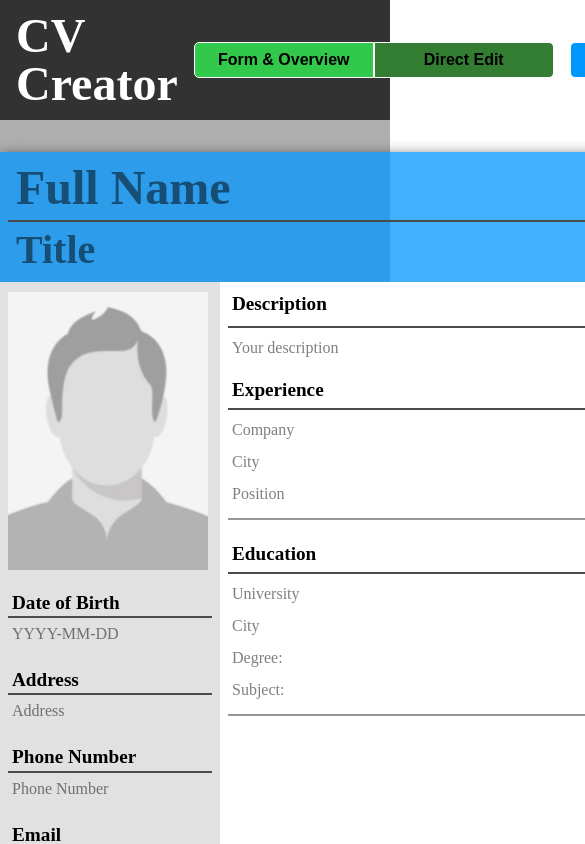
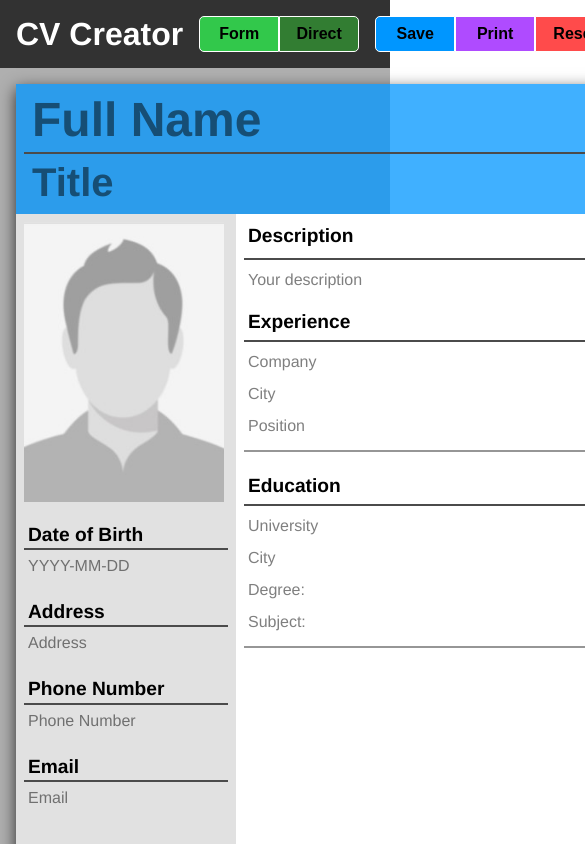
Before and after one commit to gizinski-jacek/cv-project-react, a React (Create React App) app: page / in a window 390 px wide. Shown: the top 844 px of the page, 585 px wide, since content can reach past the window. Built offline with nearby package versions, Linux system fonts and the light colour scheme.

Commit message:
Minor adjustments, fixes and cleanup.

```diff
--- a/src/App.css
+++ b/src/App.css
@@ -1,18 +1,16 @@
-* {
-	font-family: Helvetica;
-}
-
-button {
-	font-family: sans-serif;
-}
-
 :root {
 	font-size: 16px;
+	font-family: Helvetica;
 }
 
 body {
 	height: 100vh;
 	margin: 0;
+}
+
+button {
+	font-family: sans-serif;
+	cursor: pointer;
 }
 
 .header,
@@ -41,6 +39,7 @@ body {
 .header h1 {
 	display: flex;
 	align-items: center;
+	white-space: nowrap;
 }
 
 .mode {
@@ -66,8 +65,16 @@ body {
 	border-radius: 5px 0 0 5px;
 }
 
+#formOverviewBtn:after {
+	content: 'Form & Overview';
+}
+
 #directEditBtn {
 	border-radius: 0 5px 5px 0;
+}
+
+#directEditBtn:after {
+	content: 'Direct Edit';
 }
 
 .activeMode {
@@ -96,9 +103,17 @@ body {
 	background-color: rgb(200, 100, 255);
 }
 
+#printCV:after {
+	content: 'Reset CV';
+}
+
 #saveCV {
 	background-color: rgb(0, 150, 255);
 	border-radius: 5px 0 0 5px;
+}
+
+#saveCV:after {
+	content: 'Save CV';
 }
 
 #saveCV:hover {
@@ -114,6 +129,10 @@ body {
 	background-color: rgb(255, 100, 100);
 }
 
+#resetCV:after {
+	content: 'Reset CV';
+}
+
 .formOverviewMode {
 	display: flex;
 	justify-content: space-evenly;
@@ -123,6 +142,12 @@ body {
 .directEditMode {
 	width: 100%;
 	margin: 0 auto;
+}
+
+.directEditMode .headerCV,
+.directEditMode .leftPanelCV,
+.directEditMode .rightPanelCV {
+	cursor: pointer;
 }
 
 .overview,
@@ -186,7 +211,6 @@ p {
 	display: flex;
 	justify-content: space-between;
 	width: 100%;
-	height: 100%;
 	background-color: rgb(53, 45, 45);
 }
 
@@ -261,7 +285,7 @@ span.date {
 	border: 1px solid rgb(75, 75, 75);
 }
 
-:empty:not(:focus)::before {
+.main :empty:not(:focus)::before {
 	content: attr(placeholder_text);
 	color: rgba(0, 0, 0, 0.5);
 }
@@ -407,16 +431,58 @@ input[name='photo'] {
 	background-color: rgba(0, 0, 0, 0.75);
 }
 
-@media (max-width: 1350px) {
+@media (max-width: 1360px) {
 	.formOverviewMode {
 		flex-direction: column;
 	}
 
 	.overview {
+		margin: 1rem;
 		position: initial;
 	}
 
 	.dataForm {
+		margin: 1rem;
 		width: 800px;
 	}
 }
+
+@media (max-width: 1100px) {
+	.header h1 {
+		font-size: 2rem;
+	}
+
+	.dataControls button {
+		width: 80px;
+	}
+
+	#printCV:after {
+		content: 'Print';
+	}
+
+	#saveCV:after {
+		content: 'Save';
+	}
+
+	#resetCV:after {
+		content: 'Reset';
+	}
+}
+
+@media (max-width: 880px) {
+	.mode button {
+		width: 80px;
+	}
+
+	#formOverviewBtn:after {
+		content: 'Form';
+	}
+
+	#directEditBtn {
+		border-radius: 0 5px 5px 0;
+	}
+
+	#directEditBtn:after {
+		content: 'Direct';
+	}
+}
--- a/src/components/DirectEditComponents/OverviewDirect.js
+++ b/src/components/DirectEditComponents/OverviewDirect.js
@@ -16,6 +16,8 @@ function OverviewDirect(props) {
 		changeEducation,
 		addEducation,
 		removeEducation,
+		editing,
+		toggle,
 	} = props;
 
 	function showButton(e) {
@@ -37,10 +39,7 @@ function OverviewDirect(props) {
 
 	let expStartEndDate;
 	if (experience.startDate || education.endDate) {
-		expStartEndDate = experience.startDate.startDate(
-			' - ',
-			education.endDate
-		);
+		expStartEndDate = experience.startDate.startDate(' - ', education.endDate);
 	}
 
 	let eduStartEndDate;
@@ -49,7 +48,7 @@ function OverviewDirect(props) {
 	}
 
 	const experienceItems = experience.map((item) => {
-		if (props.editing.experience) {
+		if (editing.experience) {
 			return (
 				<ExperienceEdit
 					key={item.id}
@@ -61,15 +60,8 @@ function OverviewDirect(props) {
 			);
 		} else {
 			return (
-				<div
-					key={item.id}
-					className='item'
-					onClick={(e) => props.toggle(e, item.id)}
-				>
-					<span
-						className='date'
-						placeholder_text='Start Date - End Date'
-					>
+				<div key={item.id} className='item' onClick={(e) => toggle(e, item.id)}>
+					<span className='date' placeholder_text='Start Date - End Date'>
 						{expStartEndDate}
 					</span>
 					<p placeholder_text='Company'>{item.company}</p>
@@ -82,7 +74,7 @@ function OverviewDirect(props) {
 	});
 
 	const educationItems = education.map((item) => {
-		if (props.editing.education) {
+		if (editing.education) {
 			return (
 				<EducationEdit
 					key={item.id}
@@ -94,15 +86,8 @@ function OverviewDirect(props) {
 			);
 		} else {
 			return (
-				<div
-					key={item.id}
-					className='item'
-					onClick={(e) => props.toggle(e, item.id)}
-				>
-					<span
-						className='date'
-						placeholder_text='Start Date - End Date'
-					>
+				<div key={item.id} className='item' onClick={(e) => toggle(e, item.id)}>
+					<span className='date' placeholder_text='Start Date - End Date'>
 						{eduStartEndDate}
 					</span>
 					<p placeholder_text='University'>{item.university}</p>
@@ -119,7 +104,7 @@ function OverviewDirect(props) {
 		}
 	});
 
-	if (props.editing.personal) {
+	if (editing.personal) {
 		return (
 			<PersonalEdit
 				personal={personal}
@@ -132,25 +117,20 @@ function OverviewDirect(props) {
 	} else {
 		return (
 			<div ref={innerRef}>
-				<div className='headerCV' onClick={(e) => props.toggle(e)}>
+				<div className='headerCV' onClick={(e) => toggle(e)}>
 					<h1 placeholder_text='Full Name'>{fullName}</h1>
 					<hr className='blackHR' />
 					<h2 placeholder_text='Title'>{personal.title}</h2>
 				</div>
 				<div className='mainCVBody'>
-					<div
-						className='leftPanelCV'
-						onClick={(e) => props.toggle(e)}
-					>
+					<div className='leftPanelCV' onClick={(e) => toggle(e)}>
 						<div>
 							<img src={personal.photo} alt='' />
 						</div>
 						<div>
 							<h3>Date of Birth</h3>
 							<hr className='blackHR' />
-							<p placeholder_text='YYYY-MM-DD'>
-								{personal.birth}
-							</p>
+							<p placeholder_text='YYYY-MM-DD'>{personal.birth}</p>
 						</div>
 						<div>
 							<h3>Address</h3>
@@ -160,9 +140,7 @@ function OverviewDirect(props) {
 						<div>
 							<h3>Phone Number</h3>
 							<hr className='blackHR' />
-							<p placeholder_text='Phone Number'>
-								{personal.phone}
-							</p>
+							<p placeholder_text='Phone Number'>{personal.phone}</p>
 						</div>
 						<div>
 							<h3>Email</h3>
@@ -170,16 +148,11 @@ function OverviewDirect(props) {
 							<p placeholder_text='Email'>{personal.email}</p>
 						</div>
 					</div>
-					<div
-						className='rightPanelCV'
-						onClick={(e) => props.toggle(e)}
-					>
+					<div className='rightPanelCV' onClick={(e) => toggle(e)}>
 						<div className='description'>
 							<h3>Description</h3>
 							<hr className='blackHR' />
-							<p placeholder_text='Your description'>
-								{personal.description}
-							</p>
+							<p placeholder_text='Your description'>{personal.description}</p>
 						</div>
 						<div
 							className='experience'
--- a/src/components/Header.js
+++ b/src/components/Header.js
@@ -9,28 +9,18 @@ function Header(props) {
 						id='formOverviewBtn'
 						className={mode ? 'activeMode' : null}
 						onClick={changeMode}
-					>
-						{'Form & Overview'}
-					</button>
+					></button>
 					<button
 						id='directEditBtn'
 						className={mode ? null : 'activeMode'}
 						onClick={changeMode}
-					>
-						Direct Edit
-					</button>
+					></button>
 				</>
 			</div>
 			<div className='dataControls'>
-				<button id='saveCV' onClick={saveCV}>
-					Save CV
-				</button>
-				<button id='printCV' onClick={printCV}>
-					Print CV
-				</button>
-				<button id='resetCV' onClick={resetCV}>
-					Reset CV
-				</button>
+				<button id='saveCV' onClick={saveCV}></button>
+				<button id='printCV' onClick={printCV}></button>
+				<button id='resetCV' onClick={resetCV}></button>
 			</div>
 		</div>
 	);
```
